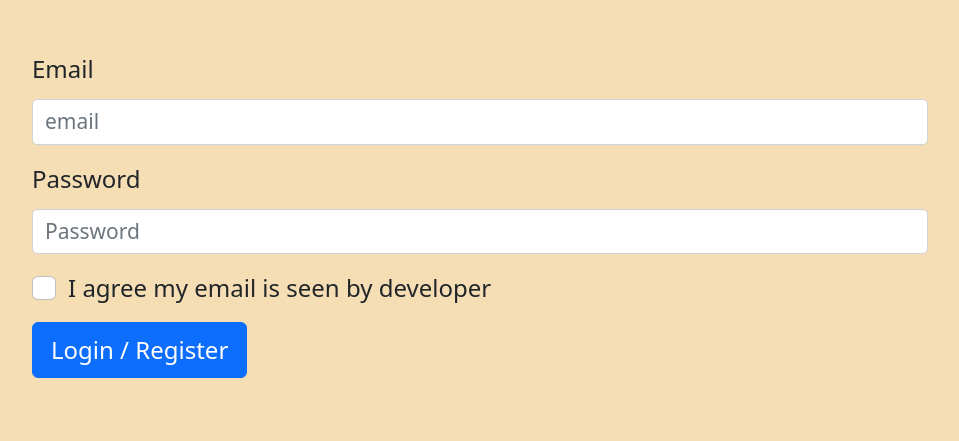
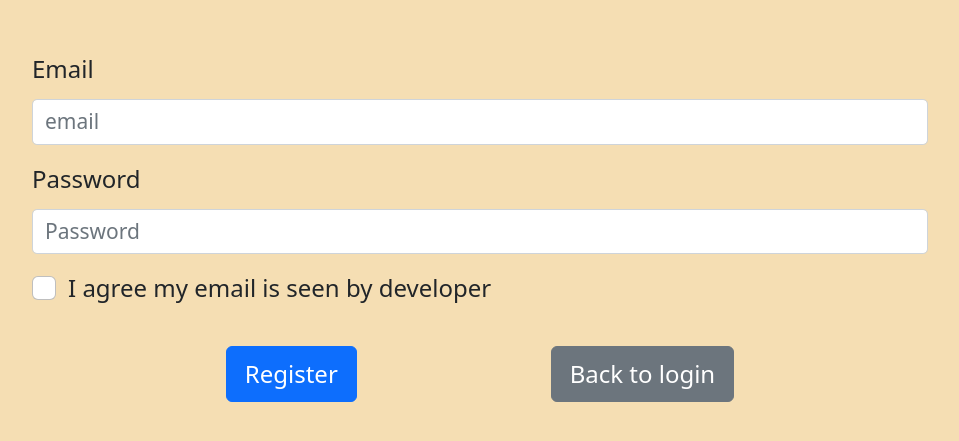
Before and after one commit to kk3418/todo-list, a React (Create React App) app: page / in a window 1280 px wide. Shown: the part 125-566 px from the top of the page, without its empty margins (160-1119 px from the left). Built offline with nearby package versions, Linux system fonts and the light colour scheme; no server answers.

Commit message:
sign up page and feature is done

```diff
--- a/src/Component/Display.js
+++ b/src/Component/Display.js
@@ -51,11 +51,12 @@ export default function Display() {
                 if (item.complete === isCompleted) return (
                     <li key={index}>
                         <input type="checkbox"
+                            id={item.docID}
                             className="check-done"
                             checked={isCompleted}
                             onChange={() => handleCheckStatus(item.docID, !item.complete)}
                         />
-                        {item.title}
+                        <label htmlFor={item.docID}>{ item.title }</label>
                         <button className="remove-button"
                             onClick={() => handleRemove(item.docID, item.complete)}
                         >
--- a/src/Component/Insert.js
+++ b/src/Component/Insert.js
@@ -26,7 +26,7 @@ export default function Insert() {
             <input name="insert-box"
                 ref={Ref}
                 className="insert-place"
-                placeholder="add something here"
+                placeholder="write something and press Enter"
                 type="text"
                 value={insert}
                 onChange={e => setInsert(e.target.value)}
--- a/src/Component/Login.js
+++ b/src/Component/Login.js
@@ -1,69 +1,50 @@
-import React from 'react'
+import React, {useState} from 'react'
 import {useForm} from 'react-hook-form'
-import Form from 'react-bootstrap/Form'
-import Alert from 'react-bootstrap/Alert'
 import Button from 'react-bootstrap/Button'
+import { LoginUI } from './LoginUI'
 import {Auth} from '../firebase'
 
+const WRONG_PASSWORD = "auth/wrong-password"
+
 export default function Login() {
-    const { register, errors, handleSubmit } = useForm()
+    const [signUp, setSignUp] = useState(true)
+    const { handleSubmit, register, errors } = useForm()
 
     const onSubmit = (data, e) => {
         e.preventDefault()
         const { account, password } = data
+        signUp ? Auth.createUserWithEmailAndPassword(account, password)
+        .then(() => window.alert(`Your accont is created`))
+        .catch(error => console.error(error))
+        :
         Auth.signInWithEmailAndPassword(account, password)
         .catch(error => {
-            console.log(error.message)
-            window.alert('Your account not exist or password is wrong')
+            (error.code === WRONG_PASSWORD) ?
+                window.alert(`Your passwrod is wrong`)
+                :
+                setSignUp(window.confirm(
+                    `Your account doesn't exist, wanna regist one ?`
+                ))
         })
     }
-    const onError = (error, e) => console.log(error, e)
-    const errorsText = text => <Alert variant="danger"
-        bsPrefix="alert-items"
-    >
-        {`Please insert your ${text}`}
-    </Alert>
+
+    const loginUIProps = {
+        handleSubmit: handleSubmit(onSubmit),
+        register: register,
+        errors: errors,
+    }
+
 
     return (
-        <Form onSubmit={handleSubmit(onSubmit, onError)}
-            className="login-container"
+        <LoginUI {...loginUIProps}
+            signUp={signUp}
         >
-            <Form.Group controlId="email-input"
-                bsPrefix="login-items"
+            {signUp && <Button type="button"
+                variant="secondary"
+                onClick={() => setSignUp(false)}
             >
-                <Form.Label>Email</Form.Label>
-                <Form.Control size="sm"
-                    type="email" placeholder="email"
-                    ref={register({required: true})} name="account"
-                />
-                { errors.account && errorsText('email')}
-            </Form.Group>
-
-            <Form.Group controlId="password-input"
-                bsPrefix="login-items"
-            >
-                <Form.Label>Password</Form.Label>
-                <Form.Control size="sm"
-                    type="password" placeholder="Password"
-                    ref={register({required: true})} name="password"
-                />
-                { errors.password && errorsText('password')}
-            </Form.Group>
-
-            <Form.Group controlId="agree-checkbox"
-                bsPrefix="login-items"
-            >
-                <Form.Check type="checkbox"
-                    label="I agree my email is seen by developer"
-                    ref={register({required: true})} name="agree_check"
-                />
-                { errors.agree_check && <Alert bsPrefix="alert-items">
-                    Please check it
-                </Alert> }
-            </Form.Group>
-            <Button variant="primary" type="submit">
-                Login / Register
-            </Button>
-        </Form>
+                Back to login
+            </Button>}
+        </LoginUI>
     )
 }
--- /dev/null
+++ b/src/Component/LoginUI.js
@@ -0,0 +1,62 @@
+import React from 'react'
+import Form from 'react-bootstrap/Form'
+import Alert from 'react-bootstrap/Alert'
+import Button from 'react-bootstrap/Button'
+
+export function LoginUI(props) {
+    const { handleSubmit, register, errors, signUp } = props
+    const registerRef = register({ required: true })
+    const errorsText = text => <Alert variant="danger"
+        bsPrefix="alert-items"
+    >
+        {`Please insert your ${text}`}
+    </Alert>
+
+    return (
+        <Form onSubmit={handleSubmit}
+            className="login-container"
+        >
+            <Form.Group controlId="email-input"
+                bsPrefix="login-items"
+            >
+                <Form.Label>Email</Form.Label>
+                <Form.Control size="sm"
+                    type="email" placeholder="email"
+                    ref={registerRef} name="account"
+                />
+                { errors.account && errorsText('email')}
+            </Form.Group>
+
+            <Form.Group controlId="password-input"
+                bsPrefix="login-items"
+            >
+                <Form.Label>Password</Form.Label>
+                <Form.Control size="sm"
+                    type="password" placeholder="Password"
+                    ref={registerRef} name="password"
+                />
+                { errors.password && errorsText('password')}
+            </Form.Group>
+
+            {signUp && <Form.Group controlId="agree-checkbox"
+                bsPrefix="login-items"
+            >
+                <Form.Check type="checkbox"
+                    label="I agree my email is seen by developer"
+                    ref={registerRef} name="agree_check"
+                />
+                { errors.agree_check && <Alert bsPrefix="alert-items">
+                    Please check it
+                </Alert> }
+            </Form.Group>}
+            <Form.Group controlId="signin&signup-button"
+                bsPrefix="login-buttons"
+            >
+                <Button variant="primary" type="submit">
+                    { signUp ? 'Register': 'Lgoin' }
+                </Button>
+                { props.children }
+            </Form.Group>
+        </Form>
+    )
+}
--- a/src/Redux/index.js
+++ b/src/Redux/index.js
@@ -18,14 +18,6 @@ export const dataSlice = createSlice({
     name: 'data',
     initialState: [],
     reducers: {
-        change_stage: (state, action) => state.map(
-            v => {
-                if (v.docID === action.payload) {
-                    return {...v, complete: !v.complete}
-                }
-                return {...v}
-            }
-        ),
         sync_items: (state, {payload}) => [...payload],
         delete_items: () => [],
     }
--- a/src/style/login-style.css
+++ b/src/style/login-style.css
@@ -9,6 +9,12 @@
 
 .login-items {
     margin: 2vh auto;
+}
+
+.login-buttons {
+    margin: 5vh auto;
+    display: flex;
+    justify-content: space-evenly;
 }
 
 .alert-items {
```
